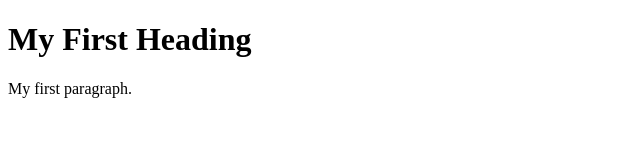
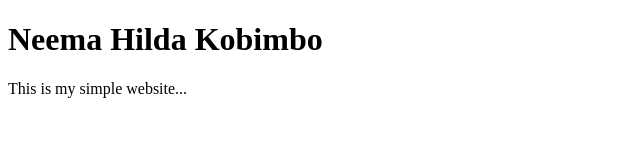
Before and after one commit to neemakobimbo/neemakobimbo.github.io, a plain HTML site: page index.html in a window 1280 px wide. Shown: the whole page, without its empty margins (0-640 px from the left). Drawn offline with Linux system fonts and the light colour scheme.

Commit message:
Update index.html

```diff
--- a/index.html
+++ b/index.html
@@ -2,8 +2,8 @@
 <html>
 <body>
 
-<h1>My First Heading</h1>
-<p>My first paragraph.</p>
+<h1>Neema Hilda Kobimbo</h1>
+<p>This is my simple website...</p>
 
 </body>
 </html>
```
